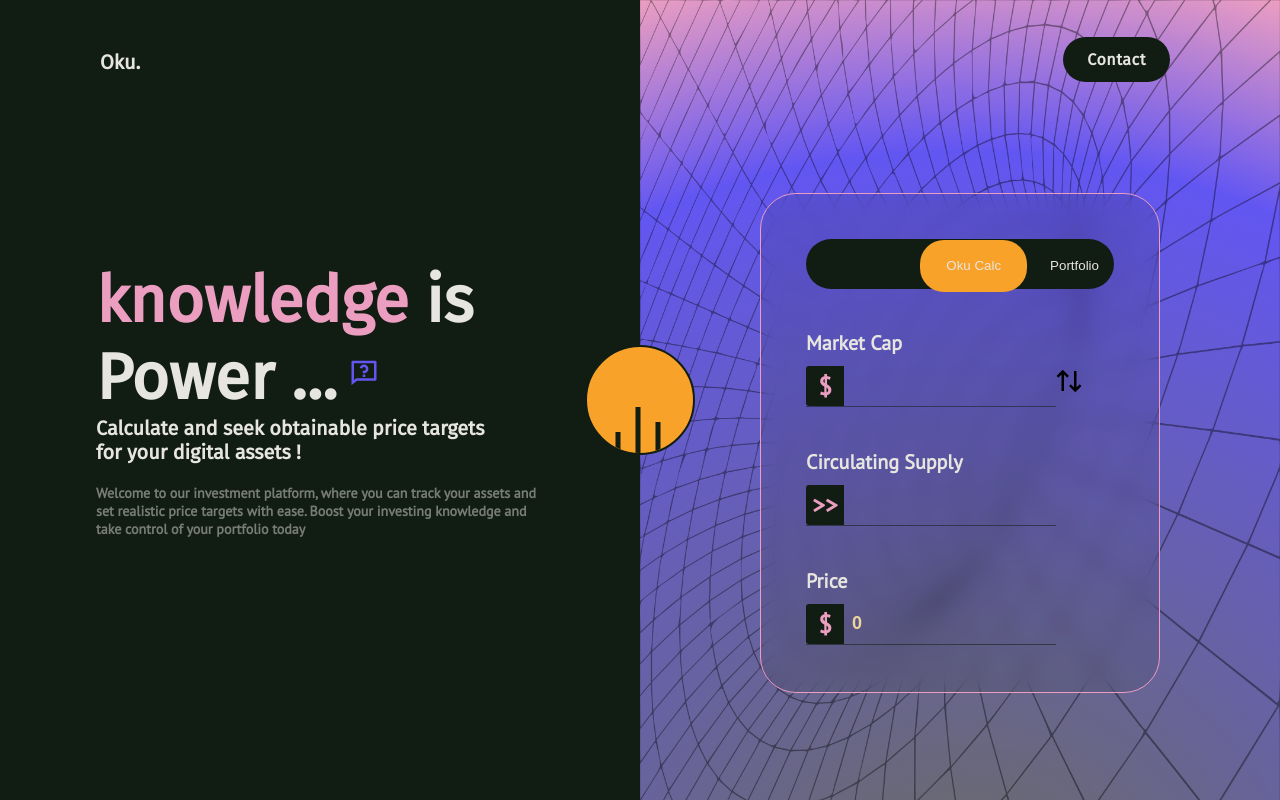
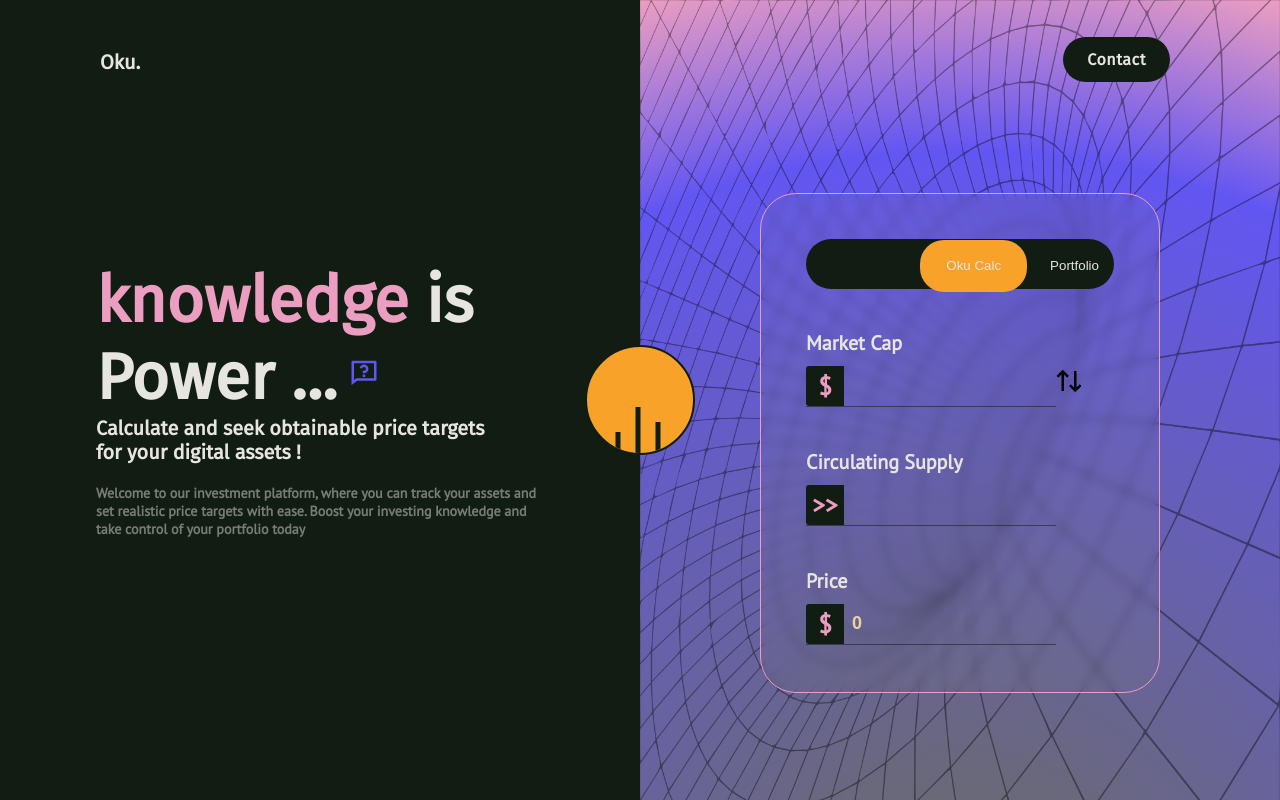
Before and after one commit to Ry-F3/Oku, a plain HTML site: page index.html in a window 1280 px wide. Drawn offline with nearby package versions, Linux system fonts and the light colour scheme; grey boxes are pictures that could not be loaded.

Commit message:
Fix - blur effect for apple devices attempt no.1

```diff
--- a/assets/css/style.css
+++ b/assets/css/style.css
@@ -184,8 +184,10 @@ div h3 {
     padding: 25px;
     display: flex;
     overflow: hidden;
-    backdrop-filter: blur(10px);
-    background-color: #111d1317;
+    backdrop-filter: blur(5px) contrast(90%);
+    -webkit-backdrop-filter: blur(10px) contrast(20%);
+    width: contain;
+    /* background-color: #111d1317; */
 
 }
 
```
